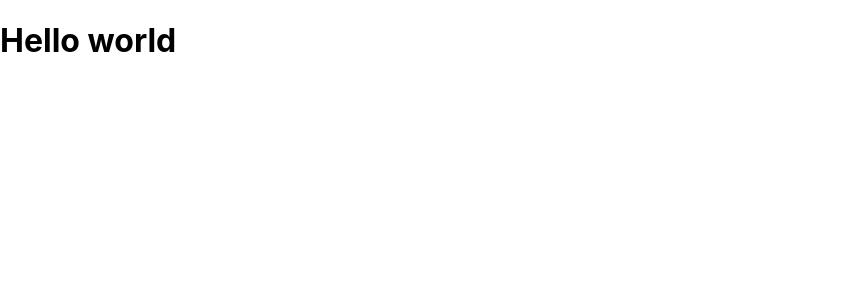
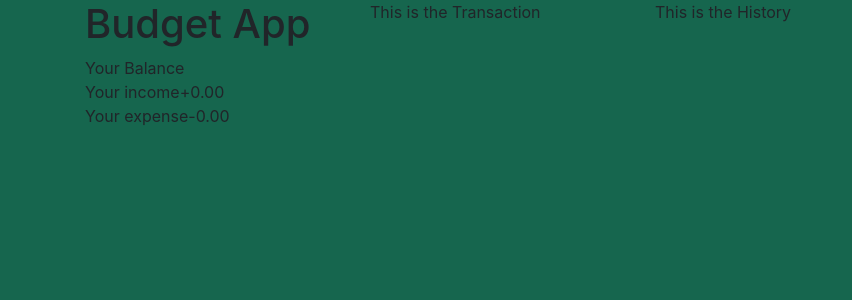
Before and after one commit to jodranata/budgeter, a React (Create React App) app: page / in a window 1280 px wide. Shown: the top 300 px of the page, without its empty margins (0-852 px from the left). Built offline with nearby package versions, Linux system fonts and the light colour scheme.

Commit message:
add components & react-bootstrap

```diff
--- a/package.json
+++ b/package.json
@@ -6,7 +6,9 @@
     "@testing-library/jest-dom": "^4.2.4",
     "@testing-library/react": "^9.5.0",
     "@testing-library/user-event": "^7.2.1",
+    "bootstrap": "^4.4.1",
     "react": "^16.13.1",
+    "react-bootstrap": "^1.0.0",
     "react-dom": "^16.13.1",
     "react-scripts": "3.4.1"
   },
@@ -16,7 +18,6 @@
     "test": "react-scripts test",
     "eject": "react-scripts eject"
   },
-
   "browserslist": {
     "production": [
       ">0.2%",
--- a/public/index.html
+++ b/public/index.html
@@ -2,42 +2,18 @@
 <html lang="en">
   <head>
     <meta charset="utf-8" />
-    <link rel="icon" href="%PUBLIC_URL%/favicon.ico" />
     <meta name="viewport" content="width=device-width, initial-scale=1" />
     <meta name="theme-color" content="#000000" />
     <meta
       name="description"
       content="Web site created using create-react-app"
     />
-    <link rel="apple-touch-icon" href="%PUBLIC_URL%/logo192.png" />
-    <!--
-      manifest.json provides metadata used when your web app is installed on a
-      user's mobile device or desktop. See https://developers.google.com/web/fundamentals/web-app-manifest/
-    -->
+
     <link rel="manifest" href="%PUBLIC_URL%/manifest.json" />
-    <!--
-      Notice the use of %PUBLIC_URL% in the tags above.
-      It will be replaced with the URL of the `public` folder during the build.
-      Only files inside the `public` folder can be referenced from the HTML.
 
-      Unlike "/favicon.ico" or "favicon.ico", "%PUBLIC_URL%/favicon.ico" will
-      work correctly both with client-side routing and a non-root public URL.
-      Learn how to configure a non-root public URL by running `npm run build`.
-    -->
-    <title>React App</title>
+    <title>Budgetter</title>
   </head>
   <body>
-    <noscript>You need to enable JavaScript to run this app.</noscript>
     <div id="root"></div>
-    <!--
-      This HTML file is a template.
-      If you open it directly in the browser, you will see an empty page.
-
-      You can add webfonts, meta tags, or analytics to this file.
-      The build step will place the bundled scripts into the <body> tag.
-
-      To begin the development, run `npm start` or `yarn start`.
-      To create a production bundle, use `npm run build` or `yarn build`.
-    -->
   </body>
 </html>
--- a/src/components/App.css
+++ b/src/components/App.css
@@ -0,0 +1,3 @@
+body {
+  background-color: rgb(22, 102, 78);
+}
--- a/src/components/App.js
+++ b/src/components/App.js
@@ -1,20 +1,26 @@
 import React from 'react';
+import { Row, Col, Container } from 'react-bootstrap';
+import Balance from './Balance';
+import Transaction from './Transaction';
+import History from './History';
 import './App.css';
-
-const hello = 'Hellow';
-function raw() {
-  const data = 'data';
-  const is = 'is';
-
-  if (hello === 'hellow') {
-    return console.log('hello');
-  }
-}
 
 function App() {
   return (
     <div className="App">
-      <h1>Hello world</h1>
+      <Container>
+        <Row>
+          <Col md={3}>
+            <Balance />
+          </Col>
+          <Col md={3}>
+            <Transaction />
+          </Col>
+          <Col md={3}>
+            <History />
+          </Col>
+        </Row>
+      </Container>
     </div>
   );
 }
--- /dev/null
+++ b/src/components/Balance.js
@@ -0,0 +1,34 @@
+import React from 'react';
+
+const budgetType = [
+  {
+    type: 'income',
+    op: '+',
+  },
+  {
+    type: 'expense',
+    op: '-',
+  },
+].map(({ type, op }) => (
+  <div className={`${type}Sum`}>
+    <span className={`budgetText ${type}Text`}>{`Your ${type}`}</span>
+    <span className={`budgetNominal ${type}Nominal`}>
+      <span id={type}>{`${op}0.00`}</span>
+    </span>
+  </div>
+));
+
+const Balance = () => {
+  return (
+    <div>
+      <h1 className="appTitle">Budget App</h1>
+      <div className="balanceContainer">
+        <span className="balanceText">Your Balance</span>
+        <span className="balanceNumber" />
+      </div>
+      <div className="budgetDetail">{budgetType}</div>
+    </div>
+  );
+};
+
+export default Balance;
--- /dev/null
+++ b/src/components/History.js
@@ -0,0 +1,7 @@
+import React from 'react';
+
+const History = () => {
+  return <div>This is the History</div>;
+};
+
+export default History;
--- /dev/null
+++ b/src/components/Transaction.js
@@ -0,0 +1,7 @@
+import React from 'react';
+
+const Transaction = () => {
+  return <div>This is the Transaction</div>;
+};
+
+export default Transaction;
--- a/src/index.css
+++ b/src/index.css
@@ -5,6 +5,7 @@ body {
     sans-serif;
   -webkit-font-smoothing: antialiased;
   -moz-osx-font-smoothing: grayscale;
+  background-color: rgb(22, 102, 78);
 }
 
 code {
--- a/src/index.js
+++ b/src/index.js
@@ -1,5 +1,6 @@
 import React from 'react';
 import ReactDOM from 'react-dom';
+import 'bootstrap/dist/css/bootstrap.min.css';
 import './index.css';
 import App from './components/App';
 import * as serviceWorker from './serviceWorker';
@@ -10,8 +11,4 @@ ReactDOM.render(
   </React.StrictMode>,
   document.getElementById('root'),
 );
-
-// If you want your app to work offline and load faster, you can change
-// unregister() to register() below. Note this comes with some pitfalls.
-// Learn more about service workers: https://bit.ly/CRA-PWA
 serviceWorker.unregister();
```
Also changed, not shown: 1 other file (tests, documents, lock files or other folders).
